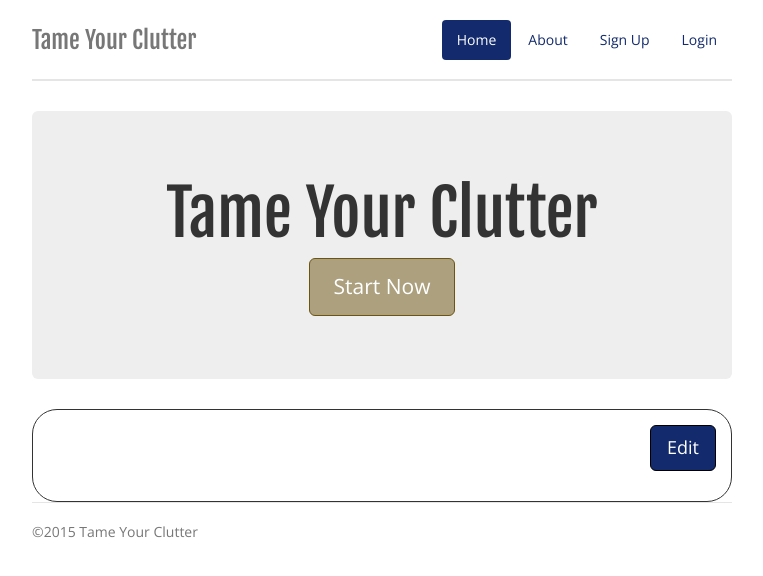
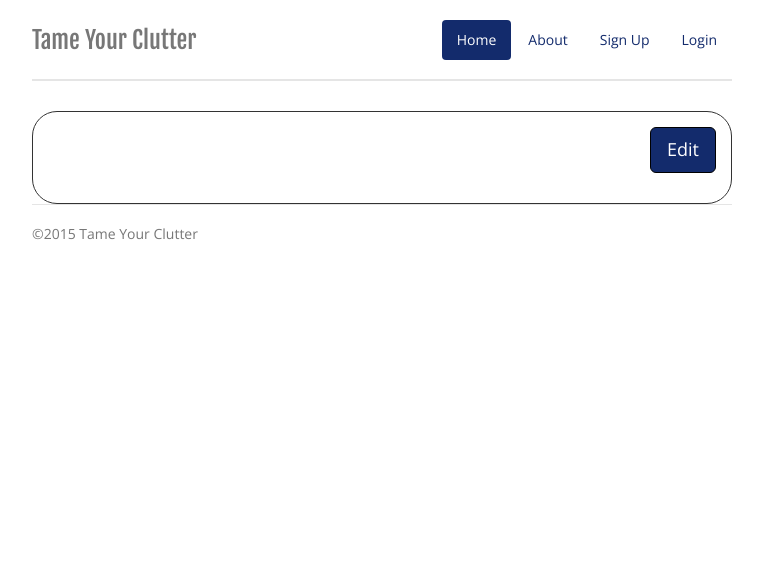
Before and after one commit to bullcitydave/tame-your-clutter, a plain HTML site: page index.html in a window 1280 px wide. Shown: the whole page, without its empty margins (258-1021 px from the left). Drawn offline with nearby package versions, Linux system fonts and the light colour scheme; no server answers.

Commit message:
Hid the jumbotron

```diff
--- a/index.html
+++ b/index.html
@@ -34,11 +34,11 @@
         <h3 class="text-muted">Tame Your Clutter</h3>
       </div>
 
-      <div class="jumbotron">
+      <!-- <div class="jumbotron">
         <h1>Tame Your Clutter</h1>
         <!-- <p class="lead">Your current count is <span data-bind="text: (self.getCount() != undefined) ? self.getCount() : 0, style: { color : (self.getCount() > 500) ? 'red' : 'blue'}">.</p> -->
-        <p><a class="btn btn-lg btn-start" href="#">Start Now</a></p>
-      </div>
+        <!-- <p><a class="btn btn-lg btn-start" href="#">Start Now</a></p> -->
+      <!-- </div> -->
 
 
 
```
